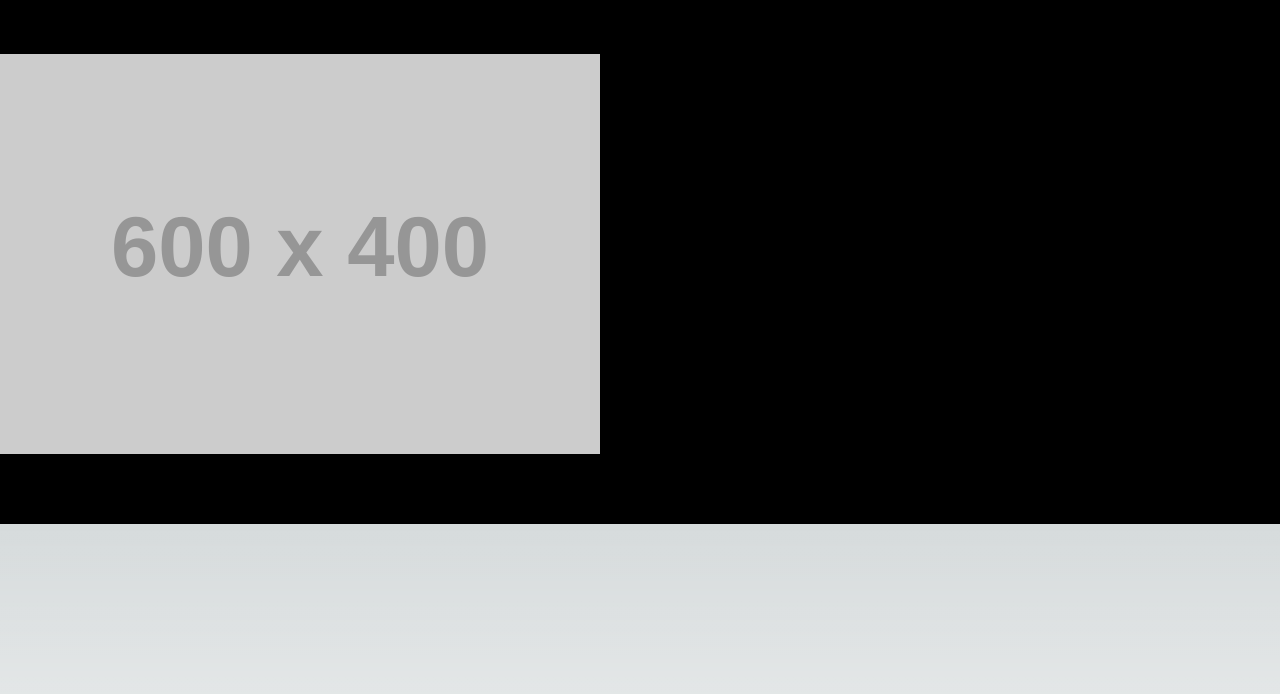
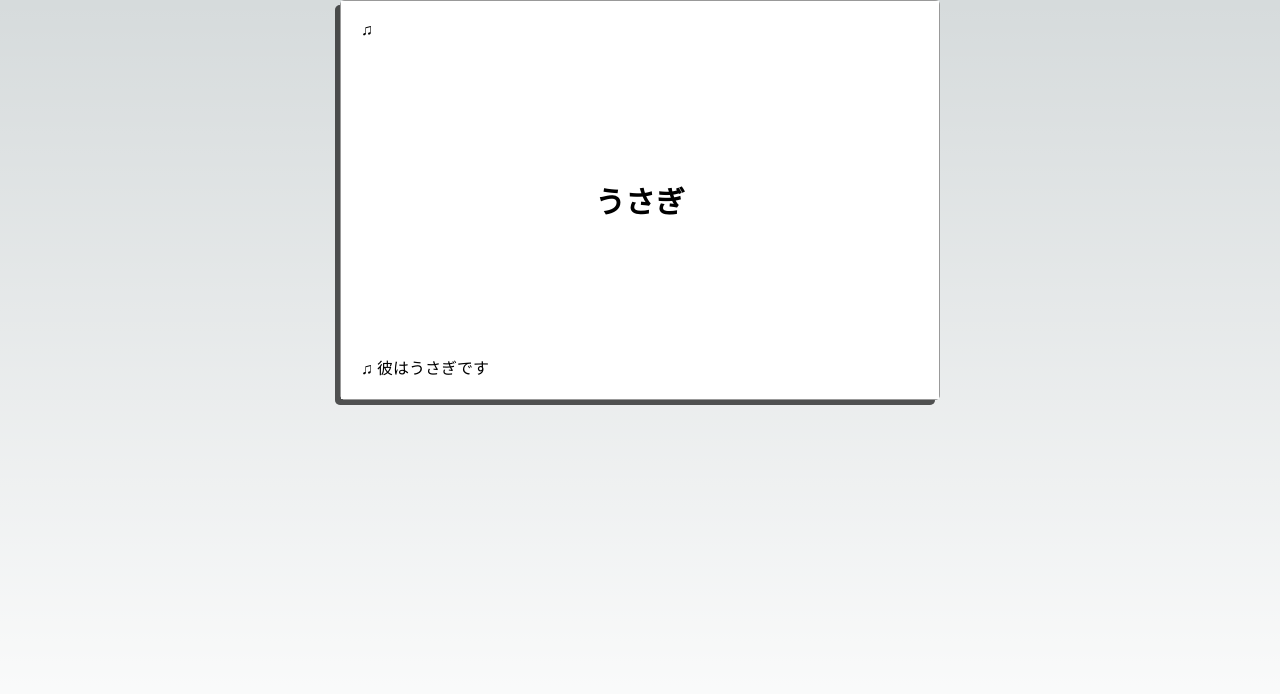
Before and after one commit to seito-developer/ai-english-cards, a Next.js app in the folder my-app/: page /cards in a window 1280 px wide. Shown: the top 694 px of the page. Built offline with nearby package versions, Linux system fonts and the light colour scheme.

Commit message:
cards page OK

```diff
--- a/my-app/components/Card.module.scss
+++ b/my-app/components/Card.module.scss
@@ -1,12 +1,55 @@
+@use "../styles/mixin.scss";
+
 .card {
-    background: #000;
+    background: #fff;
+    border: 1px solid #999;
+    border-radius: 5px;
+    box-shadow: 5px 5px 0 rgba(#000, .3);
+    width: 100%;
+    height: 50%;
+    perspective: 30px;
+    position: relative;
 }
-.card__head {}
-.card__word {}
-.card__example {}
+.card__head {
+    background: #fff;
+    width: 100%;
+    height: 100%;
+    padding: 20px;
+    position: relative;
+    z-index: 2;
+}
+.card__word {
+    font-weight: bold;
+    font-size: 30px;
+    @include mixin.centerize;
+}
+.card__example {
+    position: absolute;
+    bottom: 20px;
+    width: calc(100% - 40px);
+}
 .card__voice {}
 .card__image {}
 
 .card__tail {
-    display: none;
+    // display: none;
+    background: #fff;
+    width: 100%;
+    height: 100%;
+    padding: 20px;
+    position: absolute;
+    z-index: 1;
+    top: 0;
+    left: 0;
+    transform: rotateY(180deg);
 }
+
+.card.isReversed {
+    transform: rotateY(180deg);
+    .card__head {
+        z-index: 1;
+    }
+    .card__tail {
+        z-index: 2;
+    }
+}
--- a/my-app/components/Card.tsx
+++ b/my-app/components/Card.tsx
@@ -1,31 +1,41 @@
-import React, { Component } from 'react'
+import React, { Component, useState } from 'react'
 // import cardStyles from '/'
 import styles from '@/components/Card.module.scss'
 
-type Props = {}
+export interface ICard {
+  id: number
+  wordEn: string
+  wordJa: string
+  exampleEn: string
+  exampleJa: string
+  voiceEn: any
+  voiceJa: any
+  imgUrl: string
+};
 
-type State = {}
+export default function Card(params: ICard) {
 
-export default class Card extends Component<Props, State> {
-  state = {}
+  const [active, setActive] = useState<boolean>(false);
 
-  render() {
-    return (
-      <div className={styles.card}>
-        <div className="card__head">
-            <div className="card__word">dog</div>
-            <div className="card__example">♫ This is a dog</div>
-            <div className="card__voice">♫</div>
-            <div className="card__image">
-                <img src="https://dummyimage.com/600x400/000/fff" alt="" />
-            </div>
-        </div>
-        <div className="card__tail">
-            <div className="card__word">犬</div>
-            <div className="card__example">♫ 彼は犬です</div>
-            <div className="card__voice">♫</div>
-        </div>
+  const handleClick = (e: any) => {
+
+  }
+
+  return (
+    <div className={`${styles.card} + ${styles.isReversed}`} onClick={(e) => handleClick(e)}>
+      <div className={styles.card__head}>
+        <div className={styles.card__word}>{params.exampleEn}</div>
+        <div className={styles.card__example}>♫ {params.exampleEn}</div>
+        <div className={styles.card__voice}>♫</div>
+        {/* <div className={styles.card__image}>
+              <img src="https://dummyimage.com/600x400/000/fff" alt="" />
+          </div> */}
       </div>
-    )
-  }
+      <div className={styles.card__tail}>
+        <div className={styles.card__word}>{params.wordJa}</div>
+        <div className={styles.card__example}>♫ {params.exampleJa}</div>
+        <div className={styles.card__voice}>♫</div>
+      </div>
+    </div>
+  )
 }
--- /dev/null
+++ b/my-app/dummy-data/cards.ts
@@ -0,0 +1,30 @@
+export const cards = [
+    {
+        id: 1,
+        wordEn: "dog",
+        wordJa: "犬",
+        exampleEn: "This is a dog",
+        exampleJa: "彼は犬です",
+        voiceEn: "",
+        voiceJa: "",
+        imgUrl: "https://"
+    }, {
+        id: 2,
+        wordEn: "cat",
+        wordJa: "猫",
+        exampleEn: "This is a cat",
+        exampleJa: "彼は猫です",
+        voiceEn: "",
+        voiceJa: "",
+        imgUrl: "https://"
+    }, {
+        id: 3,
+        wordEn: "rabbit",
+        wordJa: "うさぎ",
+        exampleEn: "This is a rabbit",
+        exampleJa: "彼はうさぎです",
+        voiceEn: "",
+        voiceJa: "",
+        imgUrl: "https://"
+    },
+]
--- /dev/null
+++ b/my-app/layout/Layout.module.scss
@@ -0,0 +1,7 @@
+.lContainer {
+    max-width: 640px;
+    height: 100vh;
+    display: block;
+    margin: 0 auto;
+    padding: 0 20px;
+}
--- a/my-app/layout/Layout.tsx
+++ b/my-app/layout/Layout.tsx
@@ -1,5 +1,6 @@
 import { ReactElement } from 'react'
 import Head from 'next/head'
+import styles from '@/layout/Layout.module.scss'
 
 type LayoutProps = Required<{
   readonly children: ReactElement
@@ -14,6 +15,8 @@ export const Layout = ({ children }: LayoutProps) => (
         <link rel="icon" href="/favicon.ico" />
     </Head>
 
-    { children }
+    <div className={styles.lContainer}>
+      { children }
+    </div>
   </>
 )
--- /dev/null
+++ b/my-app/pages/cards.module.scss
@@ -0,0 +1,11 @@
+.cardList {
+    position: relative;
+    width: 100%;
+    height: 100%;
+    > li {
+        list-style: none;
+        width: 100%;
+        height: 100%;
+        position: absolute;
+    }
+}
--- a/my-app/pages/cards.tsx
+++ b/my-app/pages/cards.tsx
@@ -1,15 +1,20 @@
-import Head from 'next/head'
-import Image from 'next/image'
-import { Inter } from '@next/font/google'
 import { Layout } from '@/layout/Layout'
-import Card from '@/components/Card'
-
-const inter = Inter({ subsets: ['latin'] })
+import Card, { ICard } from '@/components/Card'
+import { cards } from '@/dummy-data/cards'
+import styles from '@/pages/cards.module.scss'
 
 export default function Cards() {
   return (
     <Layout>
-        <Card></Card>
-    </Layout>
+      <ul className={styles.cardList}>
+      { cards.map(item => {
+        return (
+          <li key={item.id}>
+            <Card {...item} />
+          </li>
+        )
+      })}
+      </ul>
+    </Layout >
   )
 }
--- /dev/null
+++ b/my-app/styles/_mixin.scss
@@ -0,0 +1,6 @@
+@mixin centerize(){
+    position: absolute;
+    top: 50%;
+    left: 50%;
+    transform: translate(-50%, -50%);
+}
```
